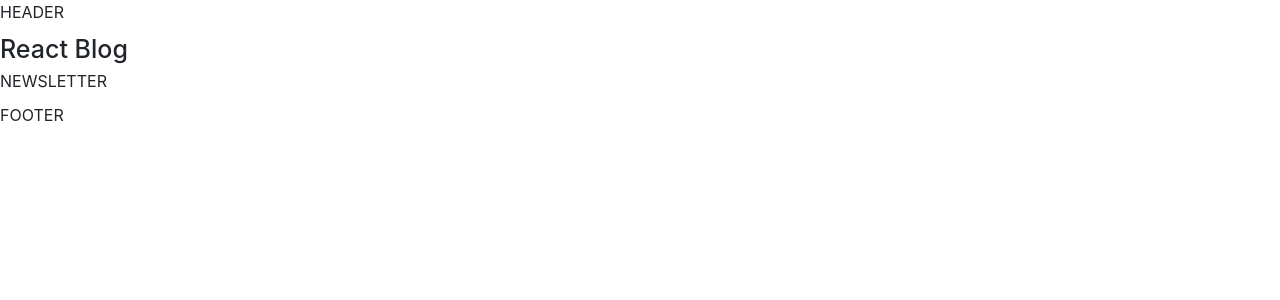
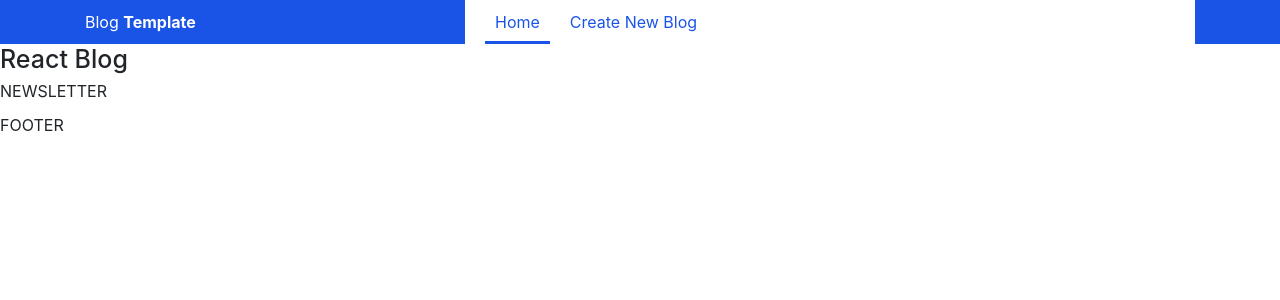
Before and after one commit to jknowles94/React-blog, a React (Create React App) app: page / in a window 1280 px wide. Shown: the top 300 px of the page. Built offline with nearby package versions, Linux system fonts and the light colour scheme.

Commit message:
Basic desktop styling for header

```diff
--- a/src/App.js
+++ b/src/App.js
@@ -8,7 +8,7 @@ class App extends Component {
   render() {
     return (
       <Fragment>
-        <Header/>
+        <Header>Blog <strong>Template</strong></Header>
         <h1>React Blog</h1>
         <Newsletter/>
         <Footer/>
--- a/src/App.scss
+++ b/src/App.scss
@@ -1,3 +1,4 @@
 body {
   font-size: 1.6rem;
+  -webkit-font-smoothing: antialiased;
 }
--- a/src/components/Header/Header.js
+++ b/src/components/Header/Header.js
@@ -1,8 +1,29 @@
 import React from 'react';
+import './Header.scss';
+import Container from 'react-bootstrap/Container';
+import Row from 'react-bootstrap/Row';
+import Col from 'react-bootstrap/Col';
+import Nav from 'react-bootstrap/Nav';
 
 const Header = (props) => {
     return (
-      <div><p>HEADER</p></div>
+      <div className="Header">
+        <Container>
+          <Row>
+            <Col className="py-3">{props.children}</Col>
+            <Col sm={8}>
+              <Nav activeKey="/">
+                <Nav.Item>
+                  <Nav.Link className="py-3" href="/">Home</Nav.Link>
+                </Nav.Item>
+                <Nav.Item>
+                  <Nav.Link className="py-3">Create New Blog</Nav.Link>
+                </Nav.Item>
+              </Nav>
+            </Col>
+          </Row>
+        </Container>
+      </div>
     );
 }
 
--- /dev/null
+++ b/src/components/Header/Header.scss
@@ -0,0 +1,41 @@
+.Header {
+  width: 100%;
+  background: #1a54e7;
+  color: #fff;
+}
+.nav {
+  padding: 0 15px;
+}
+
+.nav-item {
+  margin: 0 5px;
+}
+.nav-link {
+  display: block;
+  color: #1a54e7;
+  position: relative;
+  cursor: pointer;
+
+  &:after {
+    content: "";
+    width: 100%;
+    height: 0;
+    background: #1a54e7;
+    position: absolute;
+    left: 0;
+    bottom: 0;
+    transition: all 300ms;
+  }
+
+  &:hover:after {
+    height: 3px;
+  }
+
+  &.active:after {
+    height: 3px;
+  }
+}
+
+.nav {
+  background: #fff;
+}
--- a/src/index.js
+++ b/src/index.js
@@ -1,6 +1,6 @@
 import React from 'react';
 import ReactDOM from 'react-dom';
-import './index.css';
+import './index.scss';
 import App from './App';
 import * as serviceWorker from './serviceWorker';
 
```
Also changed, not shown: src/index.scss (renamed from src/index.css).
